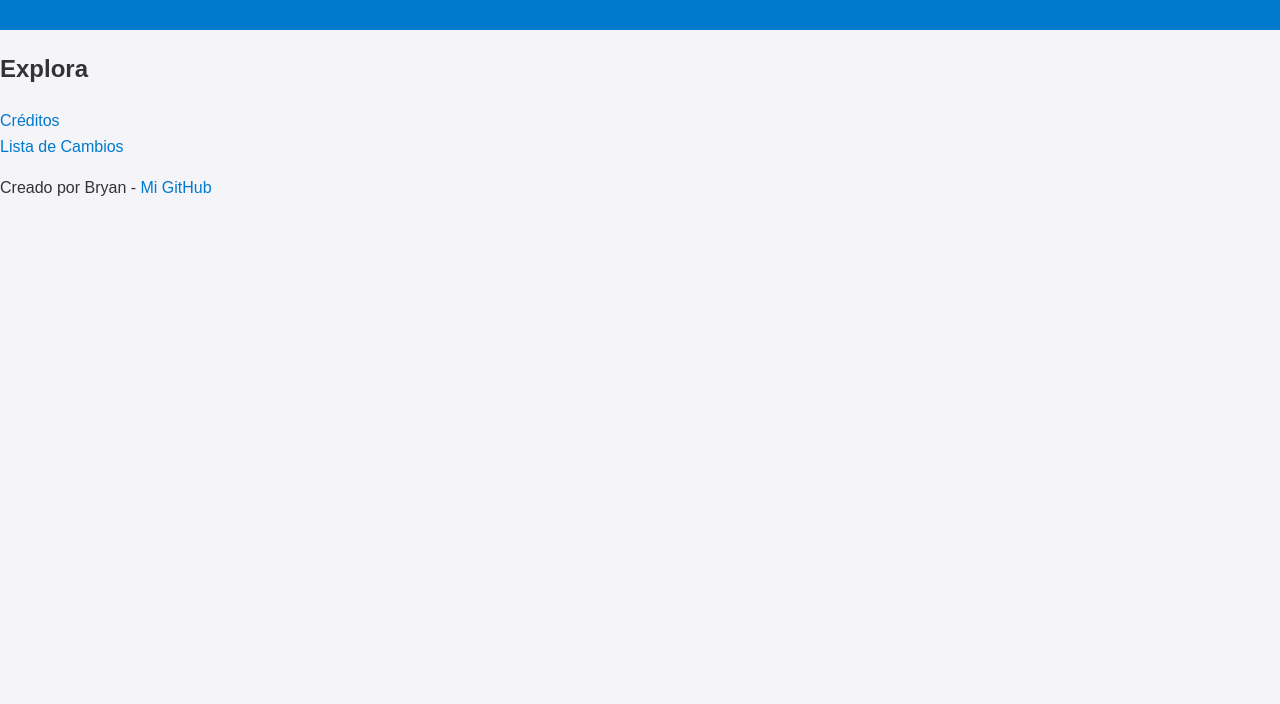
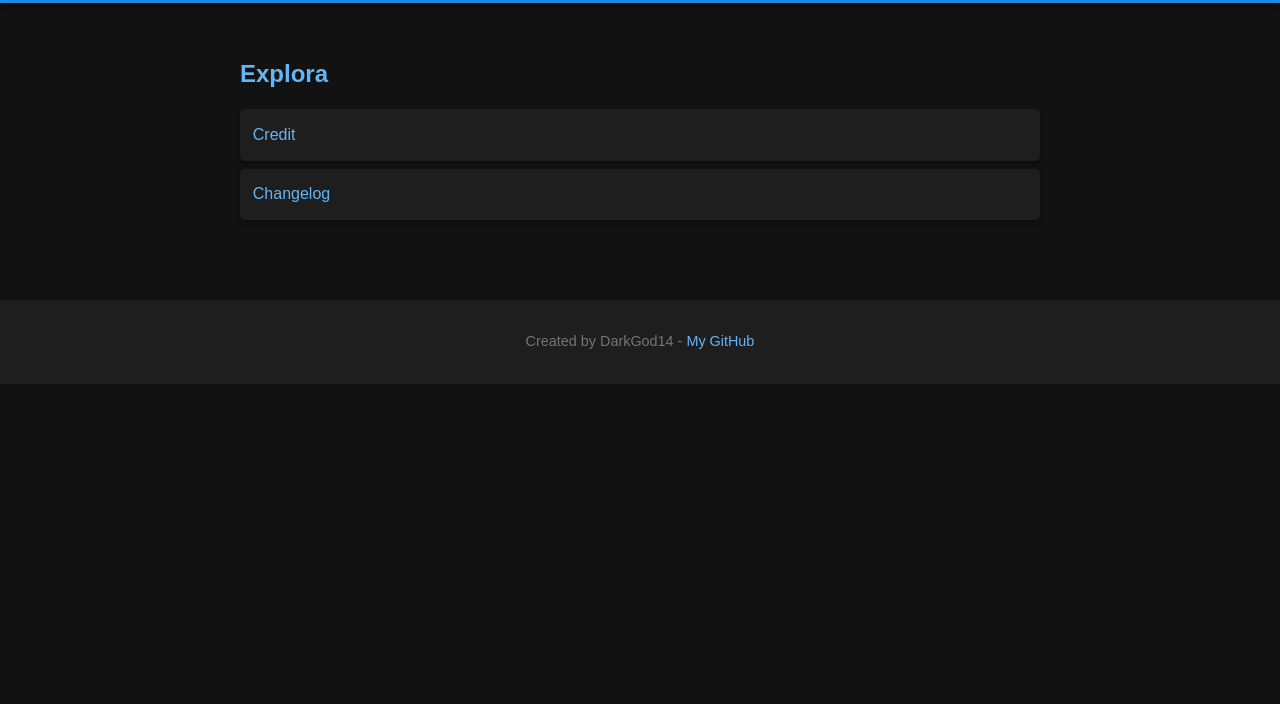
Before and after one commit to DarkGod14/darkgod14.github.io, a plain HTML site: page index.html in a window 1280 px wide. Shown: the part 96-800 px from the top of the page. Drawn offline with Linux system fonts and the light colour scheme.

Commit message:
new changes

```diff
--- a/index.html
+++ b/index.html
@@ -3,24 +3,24 @@
 <head>
   <meta charset="UTF-8">
   <meta name="viewport" content="width=device-width, initial-scale=1.0">
-  <title>Proyecto - Créditos y Cambios</title>
+  <title>Godness Projects</title>
   <link rel="stylesheet" href="style.css">
 </head>
 <body>
   <header>
-    <h1>Proyecto: Nombre del Proyecto</h1>
+    <h1>Godness Projects</h1>
   </header>
   <main>
     <section>
       <h2>Explora</h2>
       <ul>
-        <li><a href="credits.md">Créditos</a></li>
-        <li><a href="changelog.md">Lista de Cambios</a></li>
+        <li><a href="credits.md">Credit</a></li>
+        <li><a href="changelog.md">Changelog</a></li>
       </ul>
     </section>
   </main>
   <footer>
-    <p>Creado por Bryan - <a href="https://github.com/DarkGod14">Mi GitHub</a></p>
+    <p>Created by DarkGod14 - <a href="https://github.com/DarkGod14">My GitHub</a></p>
   </footer>
 </body>
 </html>
--- a/style.css
+++ b/style.css
@@ -1,17 +1,44 @@
 body {
   font-family: 'Arial', sans-serif;
-  background-color: #f4f4f9;
+  background-color: #121212;
+  color: #ffffff;
   margin: 0;
   padding: 0;
-  color: #333;
   line-height: 1.6;
 }
 
 header {
-  background: #007acc;
-  color: white;
-  padding: 1rem;
+  background-color: #1e88e5;
+  color: #ffffff;
+  padding: 1.5rem;
   text-align: center;
+  box-shadow: 0 2px 5px rgba(0, 0, 0, 0.5);
+}
+
+header h1 {
+  margin: 0;
+  font-size: 2rem;
+}
+
+a {
+  color: #64b5f6;
+  text-decoration: none;
+}
+
+a:hover {
+  color: #bbdefb;
+  text-decoration: underline;
+}
+
+main {
+  padding: 2rem;
+  max-width: 800px;
+  margin: 0 auto;
+}
+
+h2 {
+  color: #64b5f6;
+  margin-bottom: 1rem;
 }
 
 ul {
@@ -19,11 +46,24 @@ ul {
   padding: 0;
 }
 
-a {
-  color: #007acc;
-  text-decoration: none;
+ul li {
+  background: #1e1e1e;
+  margin: 0.5rem 0;
+  padding: 0.8rem;
+  border-radius: 5px;
+  box-shadow: 0 2px 4px rgba(0, 0, 0, 0.4);
 }
 
-a:hover {
-  text-decoration: underline;
+ul li a {
+  display: block;
+  color: #64b5f6;
 }
+
+footer {
+  background: #1e1e1e;
+  color: #757575;
+  text-align: center;
+  padding: 1rem;
+  margin-top: 2rem;
+  font-size: 0.9rem;
+}
```
Also changed, not shown: 2 other files.
